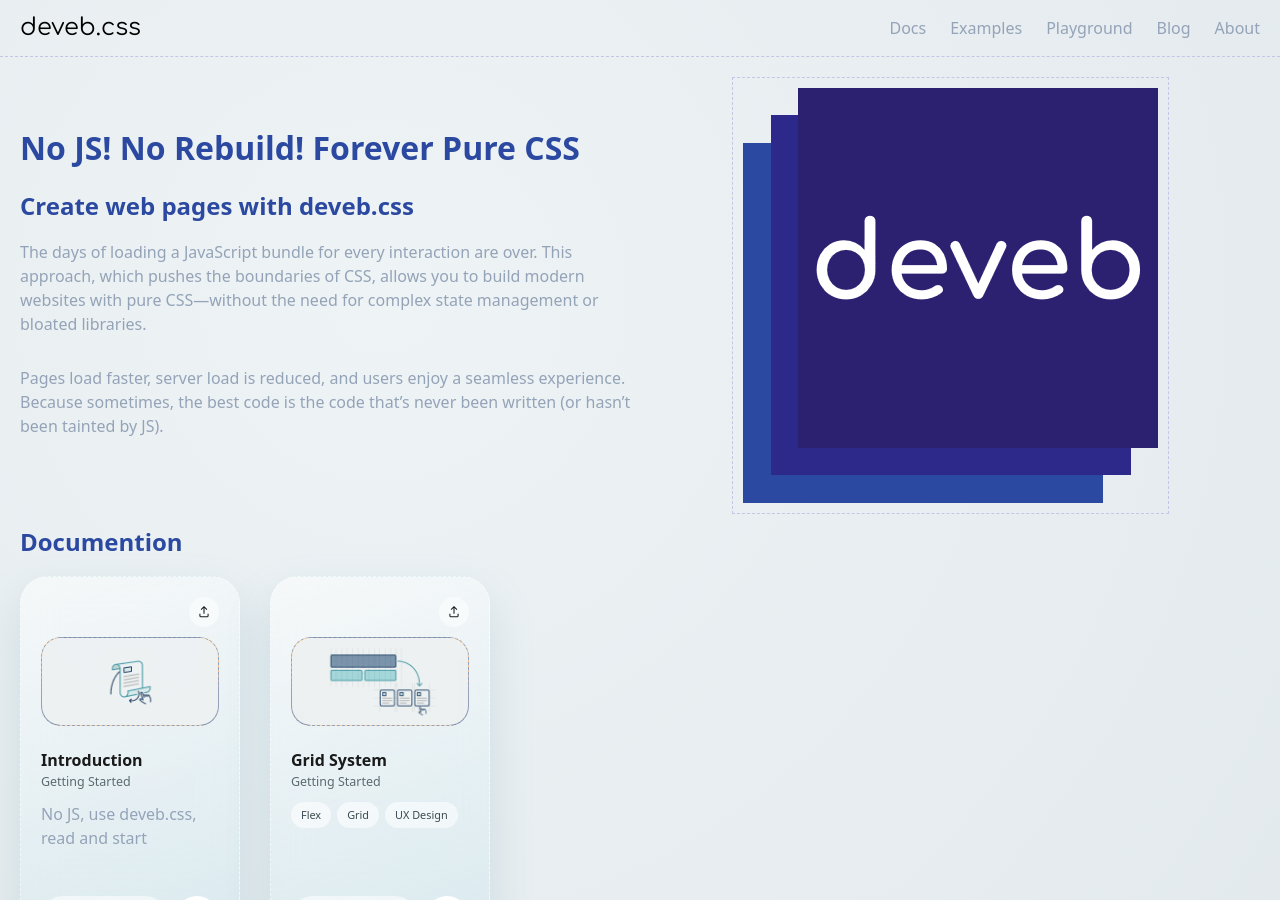
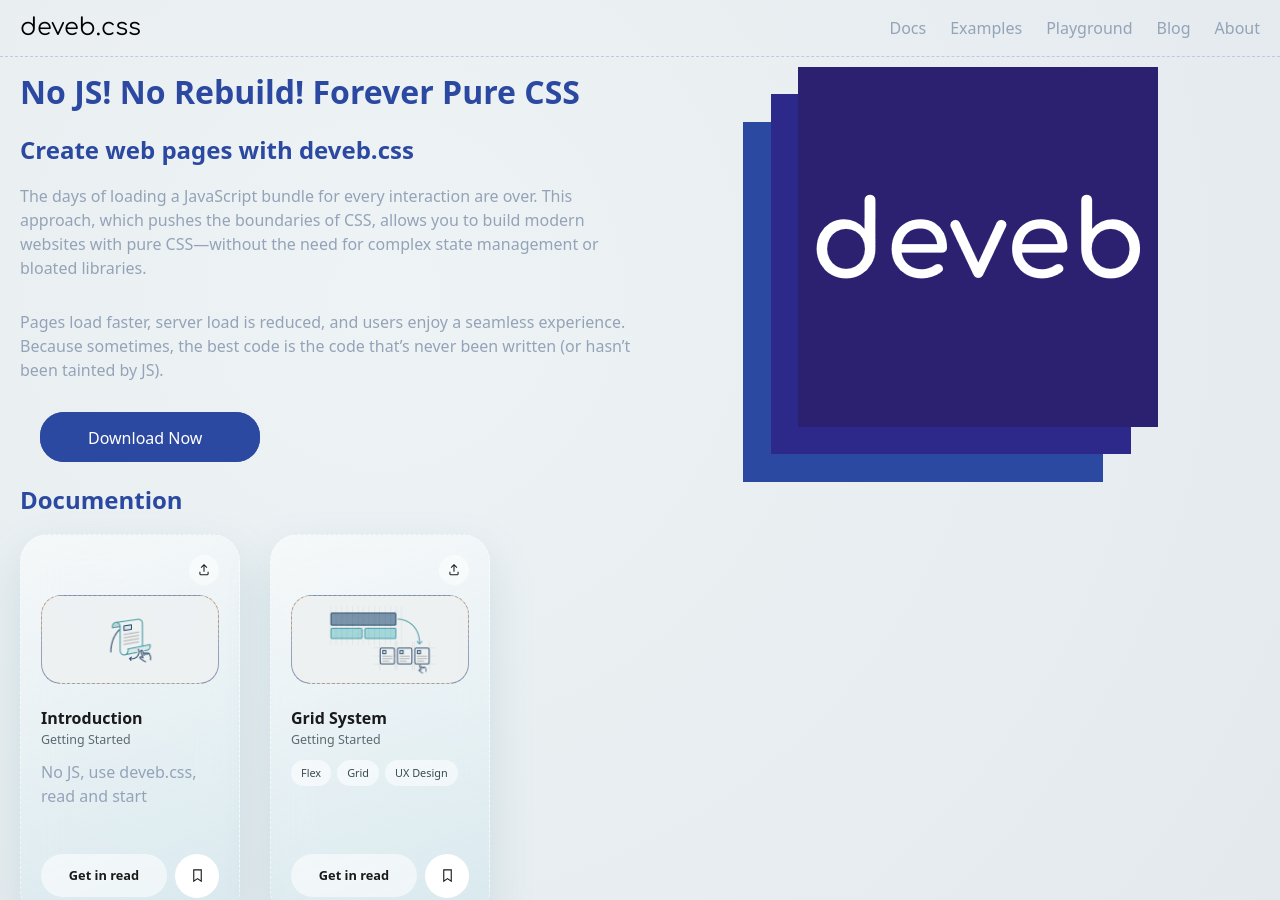
Before and after one commit to data-deveb/deveb.css, a Jekyll site: the page built from devebpages/index.markdown, in a window 1280 px wide and 900 px high. Built offline with Jekyll 4.4.1, drawn with Linux system fonts in a browser that asks for light colours.

Commit message:
Update index.markdown

```diff
--- a/devebpages/index.markdown
+++ b/devebpages/index.markdown
@@ -5,22 +5,25 @@
 layout: default
 ---
 
-<div class="hero">
-<div class="(1/1) right center" md="(1/2)">
+<div class="hero" xs="(1/1)">
+  <div class="right center" xs="(1/1)" md="(1/2)">
     <div>
-        <h1>No JS! No Rebuild! Forever Pure CSS</h1>
-        <h2>Create web pages with deveb.css</h2>
-        <p>The days of loading a JavaScript bundle for every interaction are over. This approach, which pushes the boundaries of CSS, allows you to build modern websites with pure CSS—without the need for complex state management or bloated libraries.</p>
-        <p>Pages load faster, server load is reduced, and users enjoy a seamless experience. Because sometimes, the best code is the code that’s never been written (or hasn’t been tainted by JS).</p>
+      <h1>No JS! No Rebuild! Forever Pure CSS</h1>
+      <h2>Create web pages with deveb.css</h2>
+      <p>The days of loading a JavaScript bundle for every interaction are over. This approach, which pushes the boundaries of CSS, allows you to build modern websites with pure CSS—without the need for complex state management or bloated libraries.</p>
+      <p>Pages load faster, server load is reduced, and users enjoy a seamless experience. Because sometimes, the best code is the code that’s never been written (or hasn’t been tainted by JS).</p>
+      <a class="glow-on-hover" href ="./assets/css/deveb.css" download="deveb.css">Download Now</a>
     </div>
+  </div>
+  <div class="center" xs="(1/1)" md="(1/2)">
+    <div class="center">
+      <img src="./assets/img/hero_deveb.css.png">
+    </div>
+  </div>
 </div>
-<div class="(1/1) center" md="(1/2)">
-    <div class="center" style="border: 1px dashed rgb(197, 198, 230); padding: 10px; margin:10px;">
-        <img src="./assets/img/hero_deveb.css.png">
-    </div>
-</div>
-</div>
-
+<!-- <div>
+<pre class="highlight"><code><span class="nt">&lt;link </span><span class="na">rel=</span><span class="s">"stylesheet" </span><span class="na">href=</span><span class="s">"/assets/css/deveb.css" </span>mode=<span class="s">"flex"</span><span class="nt">&gt;</span></code></pre>
+</div> -->
 <div class="home-content">
 
   <!-- 1. DOKÜMANLAR BÖLÜMÜ -->
```
